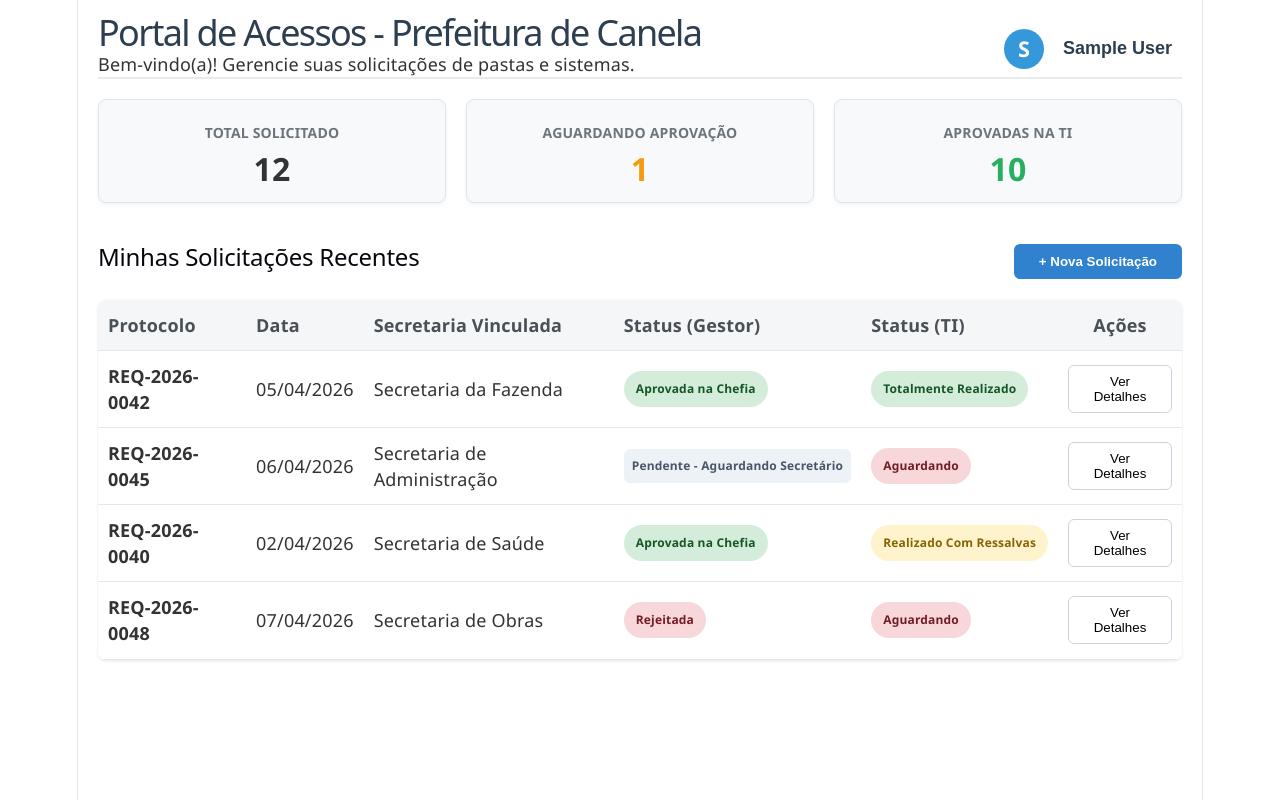
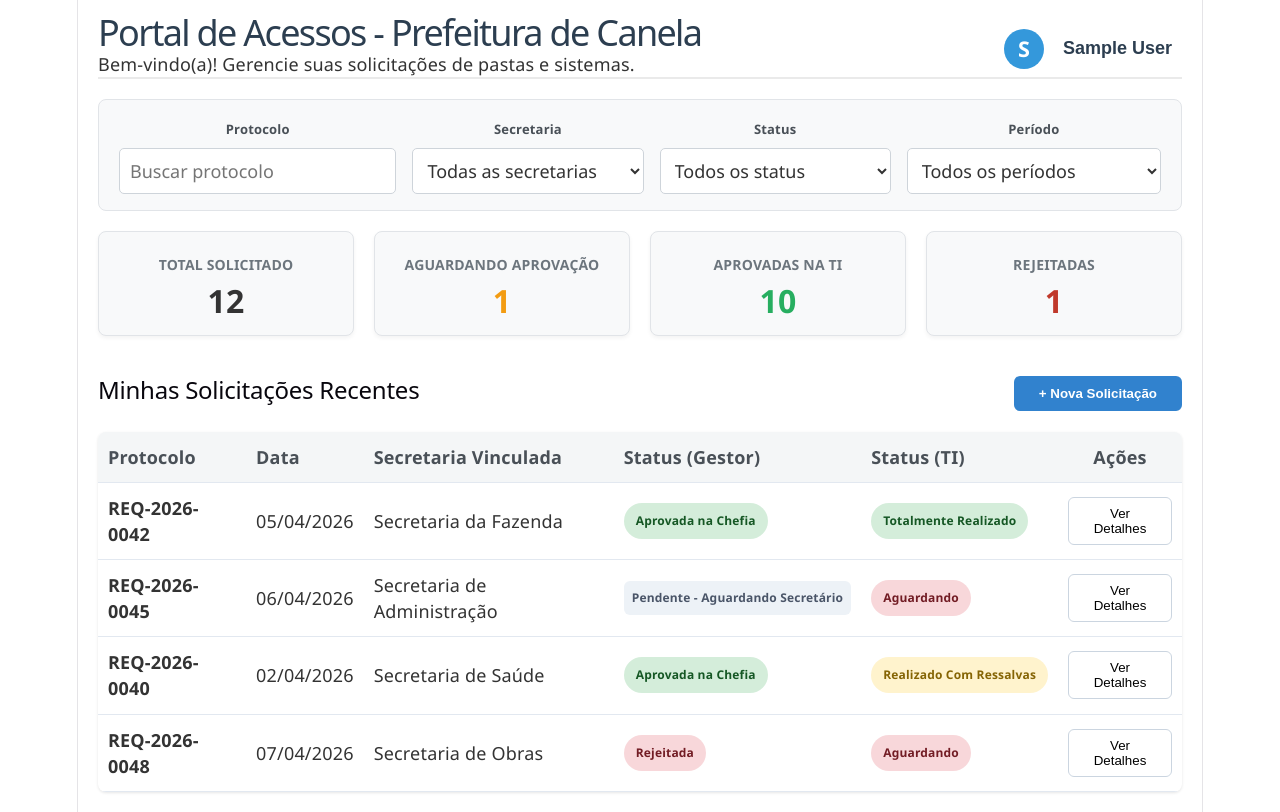
Before and after one commit to smenegas/access-control, a React (Vite) app: page /dashboard in a window 1280 px wide. Built offline with nearby package versions, Linux system fonts and the light colour scheme; no server answers; sample sign-in values are in the browser's storage.

Commit message:
Filters added to improve usability.

```diff
--- a/src/components/claimant-dashboard/claimant-dashboard.jsx
+++ b/src/components/claimant-dashboard/claimant-dashboard.jsx
@@ -6,6 +6,12 @@ import '../common/dashboards.css';
 
 function ClaimantDashboard({ aoIniciarNovaSolicitacao }) {
   const [menuAberto, setMenuAberto] = useState(false);
+  const [filtroProtocolo, setFiltroProtocolo] = useState('');
+  const [filtroSecretaria, setFiltroSecretaria] = useState('');
+  const [filtroStatus, setFiltroStatus] = useState('');
+  const [filtroPeriodo, setFiltroPeriodo] = useState('');
+  const [dataInicial, setDataInicial] = useState('');
+  const [dataFinal, setDataFinal] = useState('');
   const navigate = useNavigate();
   const user = getUser();
 
@@ -16,6 +22,11 @@ function ClaimantDashboard({ aoIniciarNovaSolicitacao }) {
 
   const handleAdminPanel = () => {
     navigate('/admin');
+  };
+
+  const converterDataSolicitacao = (data) => {
+    const [dia, mes, ano] = data.split('/').map(Number);
+    return new Date(ano, mes - 1, dia);
   };
 
   // Dados simulados (Mock) para o histórico do usuário
@@ -58,11 +69,119 @@ function ClaimantDashboard({ aoIniciarNovaSolicitacao }) {
     }
   ]);
 
+  const solicitacoesFiltradas = solicitacoes.filter((req) => {
+    const correspondeProtocolo = req.id.toLowerCase().includes(filtroProtocolo.toLowerCase());
+    const correspondeSecretaria = !filtroSecretaria || req.secretaria === filtroSecretaria;
+    const correspondeStatus = !filtroStatus || req.classeStatus === filtroStatus;
+    const dataSolicitacao = converterDataSolicitacao(req.data);
+    const hoje = new Date();
+    hoje.setHours(0, 0, 0, 0);
+    let dataMinima = null;
+    let dataMaxima = null;
+
+    if (filtroPeriodo === 'hoje') {
+      dataMinima = hoje;
+      dataMaxima = hoje;
+    } else if (filtroPeriodo === 'ultima-semana') {
+      dataMinima = new Date(hoje);
+      dataMinima.setDate(hoje.getDate() - 6);
+      dataMaxima = hoje;
+    } else if (filtroPeriodo === 'ultimo-mes') {
+      dataMinima = new Date(hoje);
+      dataMinima.setDate(hoje.getDate() - 29);
+      dataMaxima = hoje;
+    } else if (filtroPeriodo === 'personalizado') {
+      dataMinima = dataInicial ? new Date(`${dataInicial}T00:00:00`) : null;
+      dataMaxima = dataFinal ? new Date(`${dataFinal}T00:00:00`) : null;
+    }
+
+    const correspondePeriodo = (!dataMinima || dataSolicitacao >= dataMinima)
+      && (!dataMaxima || dataSolicitacao <= dataMaxima);
+
+    return correspondeProtocolo && correspondeSecretaria && correspondeStatus && correspondePeriodo;
+  });
+
   return (
     <div className="dashboard-container">
       {/* Cabeçalho */}
 
       <Header message="Bem-vindo(a)! Gerencie suas solicitações de pastas e sistemas." />
+
+      <div className="filtros-container">
+        <div className="filtro-campo filtro-protocolo">
+          <label htmlFor="filtro-protocolo">Protocolo</label>
+          <input
+            id="filtro-protocolo"
+            type="search"
+            placeholder="Buscar protocolo"
+            value={filtroProtocolo}
+            onChange={(event) => setFiltroProtocolo(event.target.value)}
+          />
+        </div>
+        <div className="filtro-campo">
+          <label htmlFor="filtro-secretaria">Secretaria</label>
+          <select
+            id="filtro-secretaria"
+            value={filtroSecretaria}
+            onChange={(event) => setFiltroSecretaria(event.target.value)}
+          >
+            <option value="">Todas as secretarias</option>
+            <option value="Secretaria da Fazenda">Secretaria da Fazenda</option>
+            <option value="Secretaria de Administração">Secretaria de Administração</option>
+            <option value="Secretaria de Saúde">Secretaria de Saúde</option>
+            <option value="Secretaria de Obras">Secretaria de Obras</option>
+          </select>
+        </div>
+        <div className="filtro-campo">
+          <label htmlFor="filtro-status">Status</label>
+          <select
+            id="filtro-status"
+            value={filtroStatus}
+            onChange={(event) => setFiltroStatus(event.target.value)}
+          >
+            <option value="">Todos os status</option>
+            <option value="status-aprovada">Aprovada</option>
+            <option value="status-pendente">Pendente</option>
+            <option value="status-rejeitada">Rejeitada</option>
+          </select>
+        </div>
+        <div className="filtro-campo filtro-periodo">
+          <label htmlFor="filtro-periodo">Período</label>
+          <select
+            id="filtro-periodo"
+            value={filtroPeriodo}
+            onChange={(event) => setFiltroPeriodo(event.target.value)}
+          >
+            <option value="">Todos os períodos</option>
+            <option value="hoje">Hoje</option>
+            <option value="ultima-semana">Última semana</option>
+            <option value="ultimo-mes">Último mês</option>
+            <option value="personalizado">Personalizado</option>
+          </select>
+        </div>
+        {filtroPeriodo === 'personalizado' && (
+          <div className="filtro-datas">
+            <div className="filtro-campo">
+              <label htmlFor="data-inicial">Data inicial</label>
+              <input
+                id="data-inicial"
+                type="date"
+                value={dataInicial}
+                onChange={(event) => setDataInicial(event.target.value)}
+              />
+            </div>
+            <div className="filtro-campo">
+              <label htmlFor="data-final">Data final</label>
+              <input
+                id="data-final"
+                type="date"
+                value={dataFinal}
+                onChange={(event) => setDataFinal(event.target.value)}
+              />
+            </div>
+          </div>
+        )}
+      </div>
 
       {/* Cartões de Resumo (Indicadores) */}
       <div className="cards-container">
@@ -77,6 +196,10 @@ function ClaimantDashboard({ aoIniciarNovaSolicitacao }) {
         <div className="card">
           <h3>Aprovadas na TI</h3>
           <p className="card-valor aprovada">10</p>
+        </div>
+        <div className="card">
+          <h3>Rejeitadas</h3>
+          <p className="card-valor rejeitada">1</p>
         </div>
       </div>
 
@@ -105,7 +228,7 @@ function ClaimantDashboard({ aoIniciarNovaSolicitacao }) {
               </tr>
             </thead>
             <tbody>
-              {solicitacoes.map((req) => (
+              {solicitacoesFiltradas.map((req) => (
                 <tr key={req.id}>
                   <td><strong>{req.id}</strong></td>
                   <td>{req.data}</td>
--- a/src/components/common/dashboards.css
+++ b/src/components/common/dashboards.css
@@ -7,10 +7,73 @@
   color: #333;
 }
 
+/* Filtros */
+.filtros-container {
+  display: flex;
+  flex-wrap: wrap;
+  gap: 16px;
+  align-items: end;
+  padding: 16px 20px;
+  margin-top: 20px;
+  background: #f8f9fa;
+  border: 1px solid #e1e4e8;
+  border-radius: 8px;
+}
+
+.filtro-campo {
+  display: flex;
+  flex: 1;
+  flex-direction: column;
+  gap: 6px;
+  min-width: 180px;
+}
+
+.filtro-campo label {
+  color: #495057;
+  font-size: 13px;
+  font-weight: 600;
+}
+
+.filtro-campo input,
+.filtro-campo select {
+  width: 100%;
+  box-sizing: border-box;
+  padding: 9px 10px;
+  color: #333;
+  background: #fff;
+  border: 1px solid #ced4da;
+  border-radius: 5px;
+  font: inherit;
+}
+
+.filtro-campo input:focus,
+.filtro-campo select:focus {
+  outline: 2px solid #2980b9;
+  outline-offset: 1px;
+}
+
+.filtro-protocolo {
+  flex: 1.2;
+}
+
+.filtro-periodo {
+  flex: 1.1;
+}
+
+.filtro-datas {
+  display: flex;
+  flex: 2;
+  gap: 16px;
+}
+
+.filtro-datas .filtro-campo {
+  min-width: 150px;
+}
+
 /* Cartões de Indicadores */
 .cards-container {
   display: grid;
-  grid-template-columns: repeat(3, 1fr);
+  grid-template-columns: repeat(4, 1fr);
   gap: 20px;
   margin-top: 20px;
   margin-bottom: 40px;
@@ -40,6 +103,7 @@
 
 .card-valor.pendente { color: #f39c12; }
 .card-valor.aprovada { color: #27ae60; }
+.card-valor.rejeitada { color: #c0392b; }
 
 /* Lista de Solicitações */
 .cabecalho-lista {
--- a/src/components/secretary-dashboard/secretary-dashboard.jsx
+++ b/src/components/secretary-dashboard/secretary-dashboard.jsx
@@ -29,8 +29,14 @@ export default function SecretaryDashboard() {
       {/* Cabeçalho do Gestor */}
       <Header message="Bem-vindo(a), Secretário(a)! Gerencie as solicitações de acesso pendentes." />
 
+      {/* TODO: Adicionar filtros iguais aos do dashboard do Requerente, para que o Secretário possa filtrar as solicitações por protocolo, secretaria, status e período. */}
+
       {/* Cartões de Resumo (Indicadores) */}
       <div className="cards-container">
+        <div className="card">
+          <h3>Total Solicitado</h3>
+          <p className="card-valor">15</p>
+        </div>
         <div className="card" style={{ borderColor: '#f39c12' }}>
           <h3>Acessos Pendentes</h3>
           <p className="card-valor pendente">{solicitacoesPendentes.length}</p>
@@ -38,6 +44,10 @@ export default function SecretaryDashboard() {
         <div className="card">
           <h3>Aprovados no Mês</h3>
           <p className="card-valor aprovada">28</p>
+        </div>
+        <div className="card">
+          <h3>Rejeitados no Mês</h3>
+          <p className="card-valor rejeitada">2</p>
         </div>
       </div>
 
```
